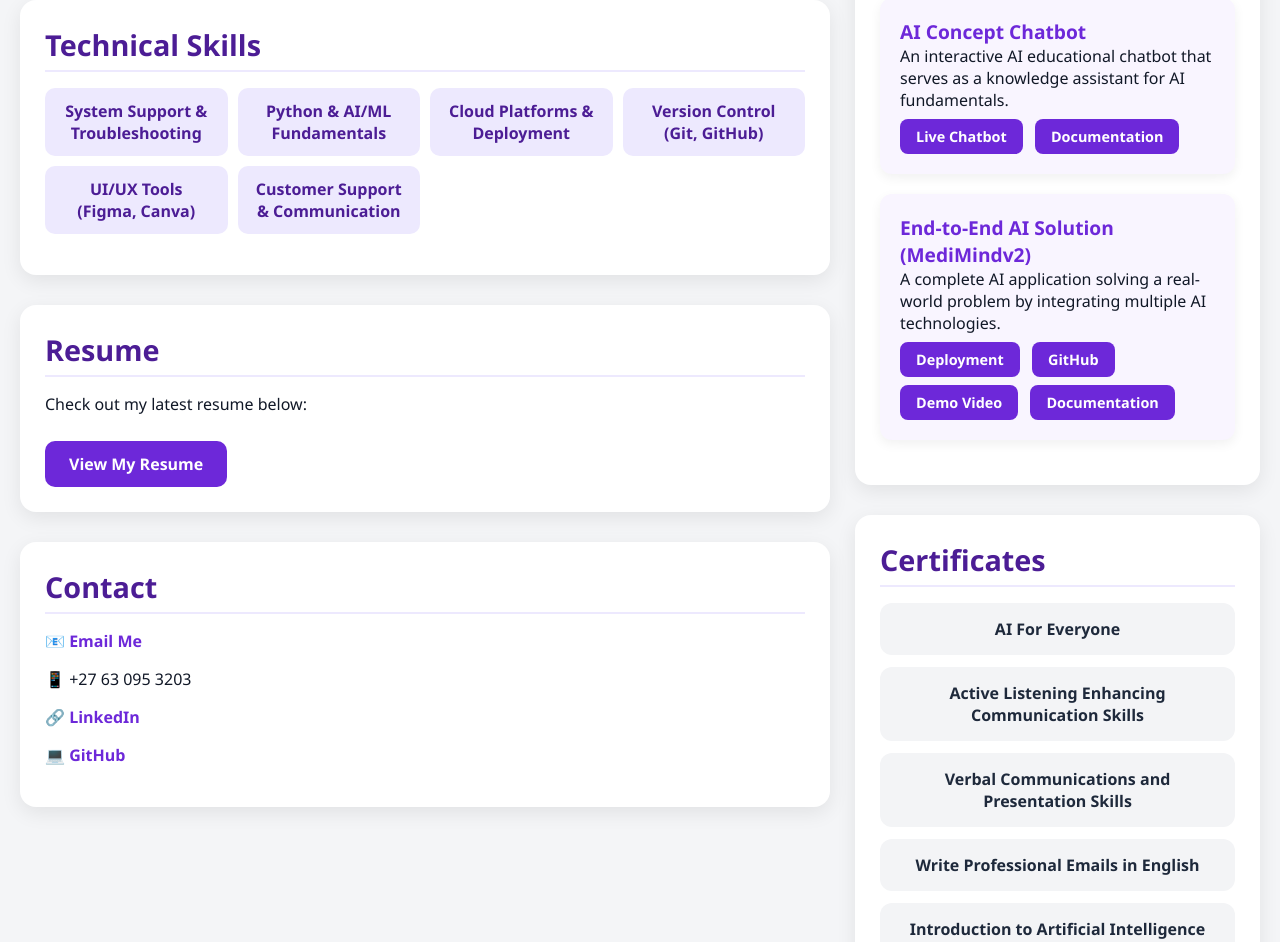
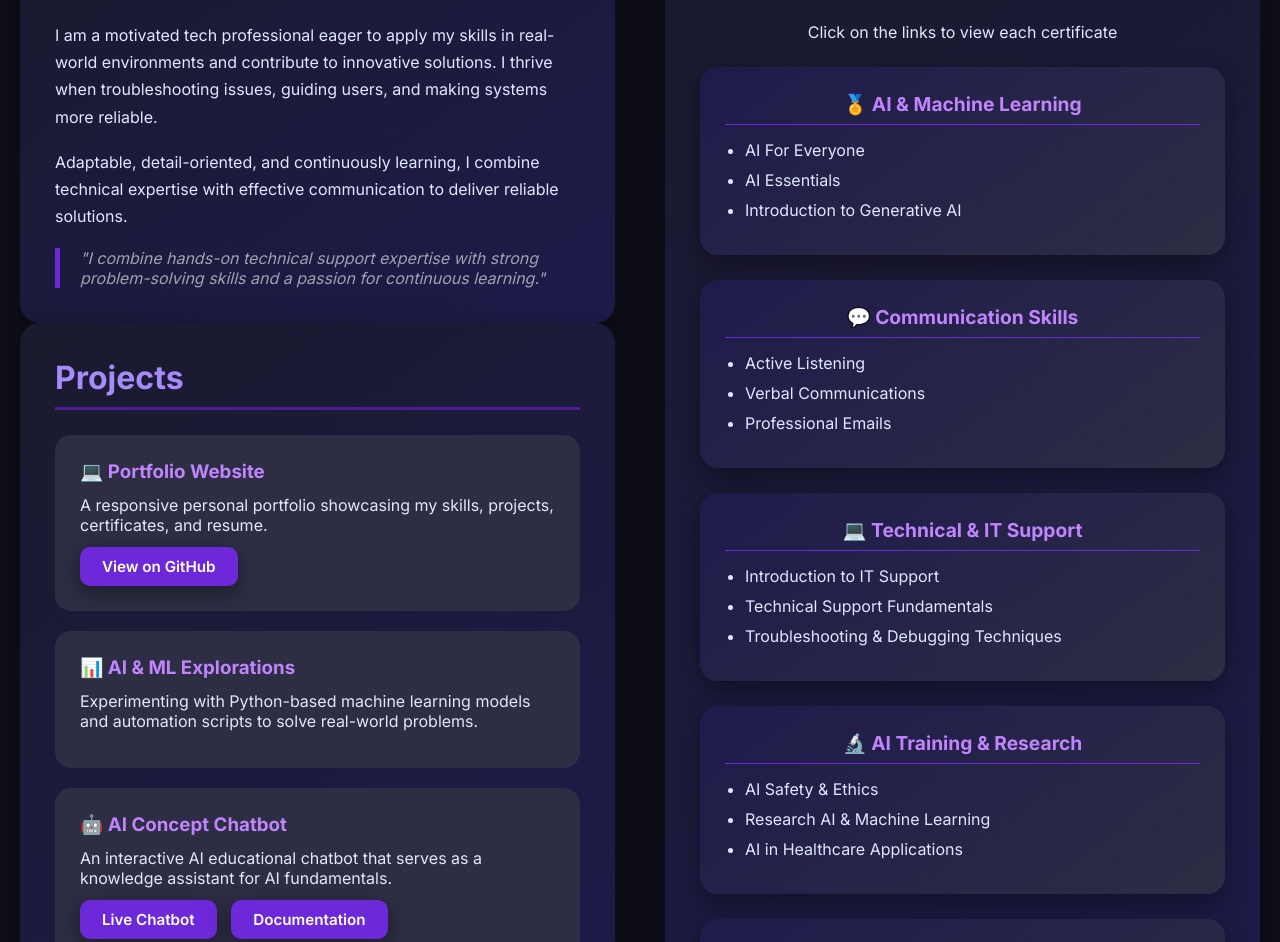
Before and after one commit to magubanebanele1234-create/Banele-s-Portfolio, a plain HTML site: page index.html in a window 1280 px wide. Shown: the part 629-1571 px from the top of the page. Drawn offline with Linux system fonts and the light colour scheme.

Commit message:
Update index.html
Edited index

```diff
--- a/index.html
+++ b/index.html
@@ -1,332 +1,214 @@
+
 <!DOCTYPE html>
 <html lang="en">
 <head>
-  <meta charset="UTF-8" />
-  <meta name="viewport" content="width=device-width, initial-scale=1.0"/>
-  <title>Banele Magubane - Portfolio</title>
+  <meta charset="UTF-8">
+  <meta name="viewport" content="width=device-width, initial-scale=1.0">
+  <title>Banele Magubane | Portfolio</title>
+  <link href="https://fonts.googleapis.com/css2?family=Inter:wght@400;600;700&display=swap" rel="stylesheet">
   <style>
-    /* Global Styles */
-    body {
-      font-family: 'Segoe UI', Tahoma, Geneva, Verdana, sans-serif;
-      margin: 0;
-      padding: 0;
-      background: #f4f5f7;
-      color: #111827;
-      scroll-behavior: smooth;
-    }
+    * { margin:0; padding:0; box-sizing:border-box; font-family: 'Inter', sans-serif; }
+    body { background: #0f0f1a; color: #e0e7ff; scroll-behavior: smooth; }
 
-    a { transition: 0.3s; }
+    a { text-decoration:none; transition:0.3s; }
+    a:hover { opacity:0.85; }
 
     /* Header */
     header {
       background: linear-gradient(135deg, #6d28d9, #4c1d95);
-      color: white;
-      padding: 50px 20px 60px;
+      color: #fff;
       text-align: center;
+      padding: 120px 20px 100px;
       position: relative;
-      overflow: hidden;
+      clip-path: polygon(0 0, 100% 0, 100% 85%, 0 100%);
     }
-    header::after {
-      content: '';
-      position: absolute;
-      bottom: -20px;
-      left: 0;
-      width: 100%;
-      height: 50px;
-      background: #f4f5f7;
-      border-radius: 50% 50% 0 0;
+    header h1 { font-size: 3.8rem; margin-bottom: 15px; background: linear-gradient(90deg, #facc15, #a78bfa); -webkit-background-clip: text; -webkit-text-fill-color: transparent; }
+    header p { font-size: 1.3rem; margin-bottom: 30px; color: #e0e7ff; max-width: 650px; margin-left:auto; margin-right:auto; }
+    header .cta { display:inline-block; padding:15px 35px; background:#facc15; color:#4c1d95; font-weight:700; border-radius:12px; box-shadow:0 8px 20px rgba(0,0,0,0.3); }
+    header .cta:hover { background:#eab308; }
+
+    nav { margin-top:30px; }
+    nav a { margin:0 18px; color:#facc15; font-weight:600; font-size:1.05rem; }
+    nav a:hover { text-decoration:underline; }
+
+    /* Main Grid */
+    main { max-width:1400px; margin:auto; padding:50px 20px; display:grid; grid-template-columns:1fr 1fr; gap:50px; }
+    @media(max-width:992px){ main { grid-template-columns:1fr; gap:40px; } }
+
+    /* Sections */
+    .section-card {
+      background: linear-gradient(145deg, #1a1a2e, #1e1b4b);
+      border-radius: 20px;
+      padding:35px;
+      box-shadow:0 10px 30px rgba(0,0,0,0.5);
+      transition: transform 0.4s, box-shadow 0.4s;
     }
-    header h1 {
-      margin: 0;
-      font-size: 3em;
-      letter-spacing: 1px;
-    }
-    header p {
-      margin-top: 10px;
-      font-size: 1.2em;
-      color: #e5e7eb;
-    }
+    .section-card:hover { transform:translateY(-10px); box-shadow:0 20px 40px rgba(0,0,0,0.7); }
 
-    nav {
-      margin-top: 25px;
-    }
-    nav a {
-      margin: 0 15px;
-      color: #facc15;
-      text-decoration: none;
-      font-weight: bold;
-      font-size: 1.05em;
-    }
-    nav a:hover {
-      text-decoration: underline;
-    }
-
-    /* Main Layout */
-    main {
-      display: grid;
-      grid-template-columns: 2fr 1fr;
-      gap: 25px;
-      padding: 40px 20px;
-      max-width: 1400px;
-      margin: auto;
-    }
-
-    /* Section Cards */
-    .section-card {
-      background: #fff;
-      padding: 25px;
-      margin-bottom: 30px;
-      border-radius: 16px;
-      box-shadow: 0 6px 20px rgba(0,0,0,0.08);
-      transition: transform 0.3s ease, box-shadow 0.3s ease;
-    }
-    .section-card:hover {
-      transform: translateY(-5px);
-      box-shadow: 0 12px 24px rgba(0,0,0,0.12);
-    }
-    h2 {
-      margin-top: 0;
-      color: #4c1d95;
-      font-size: 1.8em;
-      border-bottom: 2px solid #ede9fe;
-      padding-bottom: 6px;
-      margin-bottom: 15px;
-    }
+    h2 { color:#a78bfa; margin-bottom:25px; font-size:2rem; border-bottom:3px solid #4c1d95; padding-bottom:10px; }
 
     /* About */
-    blockquote {
-      margin: 15px 0 0 0;
-      padding-left: 20px;
-      border-left: 4px solid #6d28d9;
-      color: #4b5563;
-      font-style: italic;
-    }
-
-    /* Skills */
-    #skills ul {
-      list-style: none;
-      padding: 0;
-      display: grid;
-      grid-template-columns: repeat(auto-fit, minmax(180px, 1fr));
-      gap: 10px;
-    }
-    #skills li {
-      background: #ede9fe;
-      padding: 12px 15px;
-      border-radius: 10px;
-      font-weight: 600;
-      text-align: center;
-      color: #4c1d95;
-    }
-
-    /* Resume Button */
-    #resume a {
-      display: inline-block;
-      padding: 12px 24px;
-      background: #6d28d9;
-      color: white;
-      border-radius: 10px;
-      text-decoration: none;
-      font-weight: 600;
-      margin-top: 10px;
-    }
-    #resume a:hover {
-      background: #4c1d95;
-    }
+    #about p { margin-bottom:18px; line-height:1.7; }
+    blockquote { font-style:italic; border-left:5px solid #6d28d9; padding-left:20px; color:#9ca3af; margin-top:18px; }
 
     /* Projects */
-    #projects p {
-      background: #f9f5ff;
-      border-radius: 12px;
-      padding: 20px;
-      box-shadow: 0 4px 12px rgba(0,0,0,0.06);
-      margin-bottom: 20px;
-    }
-    #projects strong {
-      font-size: 1.2em;
-      color: #6d28d9;
-    }
-    .project-link {
-      display: inline-block;
-      margin: 8px 8px 0 0;
-      padding: 8px 16px;
-      background: #6d28d9;
-      color: white !important;
-      text-decoration: none;
-      border-radius: 8px;
-      font-weight: 600;
-      font-size: 0.9em;
-    }
-    .project-link:hover {
-      background: #4c1d95;
-    }
+    .project-card { background:#2d2d44; border-radius:16px; padding:25px; margin-bottom:20px; transition: transform 0.3s, box-shadow 0.3s; }
+    .project-card:hover { transform: translateY(-6px); box-shadow:0 12px 28px rgba(108,43,255,0.5); }
+    .project-card h3 { color:#c084fc; margin-bottom:12px; }
+    .project-card p { margin-bottom:12px; }
+    .btn { display:inline-block; padding:10px 22px; margin-right:10px; background:#6d28d9; color:#fff; border-radius:10px; font-weight:600; font-size:0.95rem; box-shadow:0 6px 20px rgba(0,0,0,0.4); }
+    .btn:hover { background:#4c1d95; }
 
     /* Certificates */
-    .certificates ul {
-      display: grid;
-      grid-template-columns: repeat(auto-fit, minmax(220px, 1fr));
-      gap: 12px;
-      list-style: none;
-      padding: 0;
+    .certificates { text-align:center; }
+    .cert-grid { display:grid; grid-template-columns:repeat(auto-fit, minmax(260px, 1fr)); gap:25px; margin-top:25px; }
+    .cert-card {
+      background:linear-gradient(145deg, #1e1b4b, #2d2d44);
+      padding:25px;
+      border-radius:18px;
+      box-shadow:0 8px 25px rgba(0,0,0,0.4);
+      transition: transform 0.3s, box-shadow 0.3s, border 0.3s;
     }
-    .certificates a {
-      display: block;
-      padding: 15px;
-      background: #f3f4f6;
-      border-radius: 12px;
-      font-weight: bold;
-      color: #1e293b;
-      text-decoration: none;
-      text-align: center;
-      transition: 0.3s;
-    }
-    .certificates a:hover {
-      background: #ede9fe;
-      color: #4c1d95;
-      transform: translateY(-3px);
-    }
+    .cert-card:hover { transform:translateY(-8px) scale(1.03); box-shadow:0 15px 40px rgba(108,43,255,0.6); border:2px solid #c084fc; }
+    .cert-card h3 { color:#c084fc; margin-bottom:15px; font-size:1.2rem; border-bottom:1px solid #6d28d9; padding-bottom:8px; }
+    .cert-card ul { list-style:disc; padding-left:20px; text-align:left; }
+    .cert-card li { margin-bottom:10px; }
+    .cert-card a { color:#e0e7ff; font-weight:500; }
+    .cert-card a:hover { color:#facc15; text-decoration:underline; }
 
     /* Contact */
-    #contact a {
-      color: #6d28d9;
-      text-decoration: none;
-      font-weight: 600;
-    }
-    #contact a:hover {
-      text-decoration: underline;
-    }
+    #contact p, #contact a { margin-bottom:12px; font-weight:500; }
+    #contact a { color:#c084fc; }
+    #contact a:hover { text-decoration:underline; }
 
     /* Footer */
-    footer {
-      background: #1e1b4b;
-      color: white;
-      text-align: center;
-      padding: 25px 20px;
-      margin-top: 40px;
-      font-size: 0.95em;
-    }
+    footer { background:#111827; color:#fff; text-align:center; padding:35px 20px; margin-top:50px; font-size:0.95rem; }
 
-    /* Responsive */
-    @media (max-width: 992px) {
-      main {
-        grid-template-columns: 1fr;
-      }
-    }
+    /* Animations */
+    .fade-in { opacity:0; transform:translateY(20px); animation: fadeIn 1s forwards; }
+    .fade-in:nth-child(1){ animation-delay:0.2s; }
+    .fade-in:nth-child(2){ animation-delay:0.4s; }
+    .fade-in:nth-child(3){ animation-delay:0.6s; }
+    .fade-in:nth-child(4){ animation-delay:0.8s; }
+    @keyframes fadeIn { to { opacity:1; transform:translateY(0); } }
+
   </style>
 </head>
 <body>
+
+  <!-- Header -->
   <header>
     <h1>Banele Magubane</h1>
-    <p>System Support & AI/ML Enthusiast | Bridging Users and Technology</p>
+    <p>Tech Professional | Systems Support | Aspiring AI & Machine Learning Practitioner</p>
+    <a href="#contact" class="cta">Hire Me</a>
     <nav>
-      <a href="#about">About</a>
-      <a href="#skills">Skills</a>
+      <a href="#about">About Me</a>
+      <a href="#projects">Projects</a>
+      <a href="#certificates">Certificates</a>
       <a href="#resume">Resume</a>
-      <a href="#projects">Projects</a>
       <a href="#contact">Contact</a>
     </nav>
   </header>
 
+  <!-- Main -->
   <main>
-    <!-- Left side -->
-    <div>
+    <!-- Left Column -->
+    <div class="fade-in">
       <section id="about" class="section-card">
         <h2>About Me</h2>
-        <p>
-          I am a motivated tech professional eager to apply my skills in real-world environments and contribute to innovative solutions.
-          I thrive when troubleshooting issues, guiding users, and making systems more reliable.
-        </p>
-        <p>
-          Adaptable, detail-oriented, and continuously learning, I combine technical expertise with effective communication to deliver reliable solutions.
-        </p>
-        <blockquote>
-          <em>"I combine hands-on technical support expertise with strong problem-solving skills and a passion for continuous learning."</em>
-        </blockquote>
+        <p>I am a motivated tech professional eager to apply my skills in real-world environments and contribute to innovative solutions. I thrive when troubleshooting issues, guiding users, and making systems more reliable.</p>
+        <p>Adaptable, detail-oriented, and continuously learning, I combine technical expertise with effective communication to deliver reliable solutions.</p>
+        <blockquote>"I combine hands-on technical support expertise with strong problem-solving skills and a passion for continuous learning."</blockquote>
       </section>
 
-      <section id="skills" class="section-card">
-        <h2>Technical Skills</h2>
-        <ul>
-          <li>System Support & Troubleshooting</li>
-          <li>Python & AI/ML Fundamentals</li>
-          <li>Cloud Platforms & Deployment</li>
-          <li>Version Control (Git, GitHub)</li>
-          <li>UI/UX Tools (Figma, Canva)</li>
-          <li>Customer Support & Communication</li>
-        </ul>
+      <section id="projects" class="section-card">
+        <h2>Projects</h2>
+        <div class="project-card">
+          <h3>💻 Portfolio Website</h3>
+          <p>A responsive personal portfolio showcasing my skills, projects, certificates, and resume.</p>
+          <a href="https://github.com/magubanebanele1234-create" class="btn" target="_blank">View on GitHub</a>
+        </div>
+        <div class="project-card">
+          <h3>📊 AI & ML Explorations</h3>
+          <p>Experimenting with Python-based machine learning models and automation scripts to solve real-world problems.</p>
+        </div>
+        <div class="project-card">
+          <h3>🤖 AI Concept Chatbot</h3>
+          <p>An interactive AI educational chatbot that serves as a knowledge assistant for AI fundamentals.</p>
+          <a href="https://landbot.online/v3/H-3125566-R1MPTPVQT0GFXLWW/index.html" class="btn" target="_blank">Live Chatbot</a>
+          <a href="https://github.com/magubanebanele1234-create/ai-learning-assistant/blob/main/README.md" class="btn" target="_blank">Documentation</a>
+        </div>
       </section>
 
       <section id="resume" class="section-card">
         <h2>Resume</h2>
-        <p>Check out my latest resume below:</p>
-        <a href="https://drive.google.com/file/d/1SmdmY8axi0WTjCHBGm1uF-ez2Y8MSq-C/view?usp=sharing" target="_blank">
-          View My Resume
-        </a>
+        <p>You can view or download my full resume below:</p>
+        <a href="https://drive.google.com/file/d/1SmdmY8axi0WTjCHBGm1uF-ez2Y8MSq-C/view?usp=sharing" class="btn" target="_blank">Download Resume</a>
+      </section>
+    </div>
+
+    <!-- Right Column -->
+    <div class="fade-in">
+      <section id="certificates" class="section-card certificates">
+        <h2>My Certificates</h2>
+        <p>Click on the links to view each certificate</p>
+        <div class="cert-grid">
+
+          <div class="cert-card">
+            <h3>🏅 AI & Machine Learning</h3>
+            <ul>
+              <li><a href="https://drive.google.com/file/d/1dQ0htXzQrruFwlBuTocVfOfRv1P1Z31F/view?usp=sharing" target="_blank">AI For Everyone</a></li>
+              <li><a href="https://drive.google.com/file/d/1ojBvYq_ENIx_WKgiFSCG9Ig5E6tUppsE/view?usp=sharing" target="_blank">AI Essentials</a></li>
+              <li>Introduction to Generative AI</li>
+            </ul>
+          </div>
+
+          <div class="cert-card">
+            <h3>💬 Communication Skills</h3>
+            <ul>
+              <li><a href="https://drive.google.com/file/d/19VlH4Zc3oEXOnb3KmlQcklB7J2poZWG0/view?usp=sharing" target="_blank">Active Listening</a></li>
+              <li><a href="https://drive.google.com/file/d/1hFW7HromxJP3PnZ0oDG_Cf06tciN8Vbg/view?usp=sharing" target="_blank">Verbal Communications</a></li>
+              <li><a href="https://drive.google.com/file/d/1RAJSJjd9aGNMhdTYT7T0GmSJQOpC8B50/view?usp=sharing" target="_blank">Professional Emails</a></li>
+            </ul>
+          </div>
+
+          <div class="cert-card">
+            <h3>💻 Technical & IT Support</h3>
+            <ul>
+              <li>Introduction to IT Support</li>
+              <li>Technical Support Fundamentals</li>
+              <li>Troubleshooting & Debugging Techniques</li>
+            </ul>
+          </div>
+
+          <div class="cert-card">
+            <h3>🔬 AI Training & Research</h3>
+            <ul>
+              <li>AI Safety & Ethics</li>
+              <li>Research AI & Machine Learning</li>
+              <li>AI in Healthcare Applications</li>
+            </ul>
+          </div>
+
+          <div class="cert-card">
+            <h3>🌟 Additional Courses</h3>
+            <ul>
+              <li>Problem Solving</li>
+              <li>Creative Thinking</li>
+              <li>Effective Teamwork</li>
+            </ul>
+          </div>
+
+        </div>
+        <a href="certificates.html" class="btn" style="margin-top:20px;">View All Certificates</a>
       </section>
 
       <section id="contact" class="section-card">
         <h2>Contact</h2>
-        <p>📧 <a href="mailto:banele.magubane@capaciti.org.za">Email Me</a></p>
+        <p>📧 magubanebanele1234@gmail.com</p>
         <p>📱 +27 63 095 3203</p>
-        <p>🔗 <a href="https://www.linkedin.com/in/banele-magubane-a1b66a303">LinkedIn</a></p>
-        <p>💻 <a href="https://github.com/magubanebanele1234-create">GitHub</a></p>
-      </section>
-    </div>
-
-    <!-- Right side -->
-    <div>
-      <section id="projects" class="section-card">
-        <h2>Projects</h2>
-
-        <p>
-          <strong>AI Prototype</strong><br>
-          Design and prototype an AI solution addressing a specific challenge in your selected sector.<br>
-          <a href="https://garb-hut-44763277.figma.site/" target="_blank" class="project-link">Figma Design</a>
-          <a href="https://capeitinitiative-my.sharepoint.com/:b:/g/personal/siyabonga_mahlangu_capaciti_org_za/EWWCA8houyVGgL4Ti3mqXpwBsjoiOHEDkfrcyP2cnp262w?e=mXEP6u" target="_blank" class="project-link">Project Slides</a>
-          <a href="https://capeitinitiative-my.sharepoint.com/:v:/g/personal/lindiwe_mkuzangwe_capaciti_org_za/EYaXSOpxDIlNgu5DCAN6MEsB4_RD5Ht8z1qkE9GFK5Qa_A?e=ZSVAb7&nav=eyJyZWZlcnJhbEluZm8iOnsicmVmZXJyYWxBcHAiOiJTdHJlYW1XZWJBcHAiLCJyZWZlcnJhbFZpZXciOiJTaGFyZURpYWxvZy1MaW5rIiwicmVmZXJyYWxBcHBQbGF0Zm9ybSI6IldlYiIsInJlZmVycmFsTW9kZSI6InZpZXcifX0%3D" target="_blank" class="project-link">Demo Video</a>
-        </p>
-
-        <p>
-          <strong>AI Concept Chatbot</strong><br>
-          An interactive AI educational chatbot that serves as a knowledge assistant for AI fundamentals.<br>
-          <a href="https://landbot.online/v3/H-3125566-R1MPTPVQT0GFXLWW/index.html" target="_blank" class="project-link">Live Chatbot</a>
-          <a href="https://github.com/magubanebanele1234-create/ai-learning-assistant/blob/main/README.md" target="_blank" class="project-link">Documentation</a>
-        </p>
-
-        <p>
-          <strong>End-to-End AI Solution (MediMindv2)</strong><br>
-          A complete AI application solving a real-world problem by integrating multiple AI technologies.<br>
-          <a href="https://medimindv2.netlify.app/" target="_blank" class="project-link">Deployment</a>
-          <a href="https://github.com/LindiMk/MediMindv2" target="_blank" class="project-link">GitHub</a>
-          <a href="https://capeitinitiative-my.sharepoint.com/:v:/g/personal/lindiwe_mkuzangwe_capaciti_org_za/EZu9LYDqPnRPnktKAWiWmZwBzYTY0jX58joiidLhv-EdEg?nav=eyJyZWZlcnJhbEluZm8iOnsicmVmZXJyYWxBcHAiOiJPbmVEcml2ZUZvckJ1c2luZXNzIiwicmVmZXJyYWxBcHBQbGF0Zm9ybSI6IldlYiIsInJlZmVycmFsTW9kZSI6InZpZXciLCJyZWZlcnJhbFZpZXciOiJNeUZpbGVzTGlua0NvcHkifX0&e=hwpacw" target="_blank" class="project-link">Demo Video</a>
-          <a href="https://magenta-valentina-8.tiiny.site/" target="_blank" class="project-link">Documentation</a>
-        </p>
-      </section>
-
-      <section id="certificates" class="section-card certificates">
-        <h2>Certificates</h2>
-        <ul>
-          <li><a href="https://drive.google.com/file/d/1dQ0htXzQrruFwlBuTocVfOfRv1P1Z31F/view?usp=sharing" target="_blank">AI For Everyone</a></li>
-          <li><a href="https://drive.google.com/file/d/19VlH4Zc3oEXOnb3KmlQcklB7J2poZWG0/view?usp=sharing" target="_blank">Active Listening Enhancing Communication Skills</a></li>
-          <li><a href="https://drive.google.com/file/d/1hFW7HromxJP3PnZ0oDG_Cf06tciN8Vbg/view?usp=sharing" target="_blank">Verbal Communications and Presentation Skills</a></li>
-          <li><a href="https://drive.google.com/file/d/1RAJSJjd9aGNMhdTYT7T0GmSJQOpC8B50/view?usp=sharing" target="_blank">Write Professional Emails in English</a></li>
-          <li><a href="https://drive.google.com/file/d/1dQ0htXzQrruFwlBuTocVfOfRv1P1Z31F/view?usp=sharing" target="_blank">Introduction to Artificial Intelligence (AI)</a></li>
-          <li><a href="https://drive.google.com/file/d/1ojBvYq_ENIx_WKgiFSCG9Ig5E6tUppsE/view?usp=sharing" target="_blank">AI Essentials</a></li>
-          <li><a href="https://drive.google.com/file/d/1mcM-9Pq_cyBh9gYw4bXOhhfn_EI2cblw/view?usp=sharing" target="_blank">Psychology of the Self</a></li>
-          <li><a href="https://drive.google.com/file/d/1eRlIOzWWWOAriFLiT7sx-hQ9QcnOBN0m/view?usp=sharing" target="_blank">Emotional Intelligence</a></li>
-          <li><a href="https://drive.google.com/file/d/1m5kF57CYnefc70tUNsixBhNi45mHPd2n/view?usp=sharing" target="_blank">Work Smarter, Not Harder Time Management for Personal And Professional Productivity</a></li>
-          <li><a href="https://drive.google.com/file/d/1-8yOkH-w5_PEWNnRUJtfdalS4Ktvyj95/view?usp=sharing" target="_blank">Leading with Impact Team Dynamics, Strategy and Ethics</a></li>
-          <li><a href="https://drive.google.com/file/d/10xOonIjdatA1U1A7uhl_reR3fudAEY9Y/view?usp=sharing" target="_blank">Finding Your Professional Voice Confidence & Impact</a></li>
-          <li><a href="https://drive.google.com/file/d/1LulUcGyphT6NVKwqExh7XXy2Wgl3NgS0/view?usp=sharing" target="_blank">Financial Planning for Young Adults</a></li>
-          <li><a href="https://drive.google.com/file/d/1U3iwUWLqKN7-5UuelSrqyNlM7zP9HIvK/view?usp=sharing" target="_blank">Introduction to Generative AI</a></li>
-          <li><a href="https://drive.google.com/file/d/1WEwaL2o5cyH5CLrzhWvXXYVtww-c94tl/view?usp=sharing" target="_blank">Introduction to Personal Branding</a></li>
-          <li><a href="https://drive.google.com/file/d/1GotlY2bpY1mb0GqWK5eL_Pra-1THrGBH/view?usp=sharing" target="_blank">Developing Interpersonal Skills</a></li>
-          <li><a href="https://drive.google.com/file/d/1Fo-o_jPEKqCa2N3ssc60qEZQnR03sNh1/view?usp=sharing" target="_blank">Managing Conflicts with Cultural and Emotional</a></li>
-          <li><a href="https://drive.google.com/file/d/1BzYwvO9Y4sZvts__T2yJ7WasNU5qUFnP/view?usp=sharing" target="_blank">Trustworthy AI Managing Bias Ethics and Accountability</a></li>
-          <li><a href="https://drive.google.com/file/d/1A9ySWiv81VBGALmxJP9AWQrfkI5O_fKj/view?usp=sharing" target="_blank">Positive Psychology Resilience Skills</a></li>
-          <li><a href="https://drive.google.com/file/d/1m5K5L1dfKYWod73LmWylfwsQYndbN7VC/view?usp=sharing" target="_blank">Python for Data Science, AI & Development</a></li>
-          <li><a href="https://drive.google.com/file/d/1RB0Sd07dlGczMKq8PLjz4iyDX-lOkNcV/view?usp=sharing" target="_blank">Generative AI with Large Language Models</a></li>
-        </ul>
+        <p>🔗 <a href="https://www.linkedin.com/in/banele-magubane-a1b66a303" target="_blank">LinkedIn</a></p>
+        <p>💻 <a href="https://github.com/magubanebanele1234-create" target="_blank">GitHub</a></p>
       </section>
     </div>
   </main>
@@ -334,5 +216,6 @@
   <footer>
     <p>© 2025 Banele Magubane. All Rights Reserved.</p>
   </footer>
+
 </body>
 </html>
```
